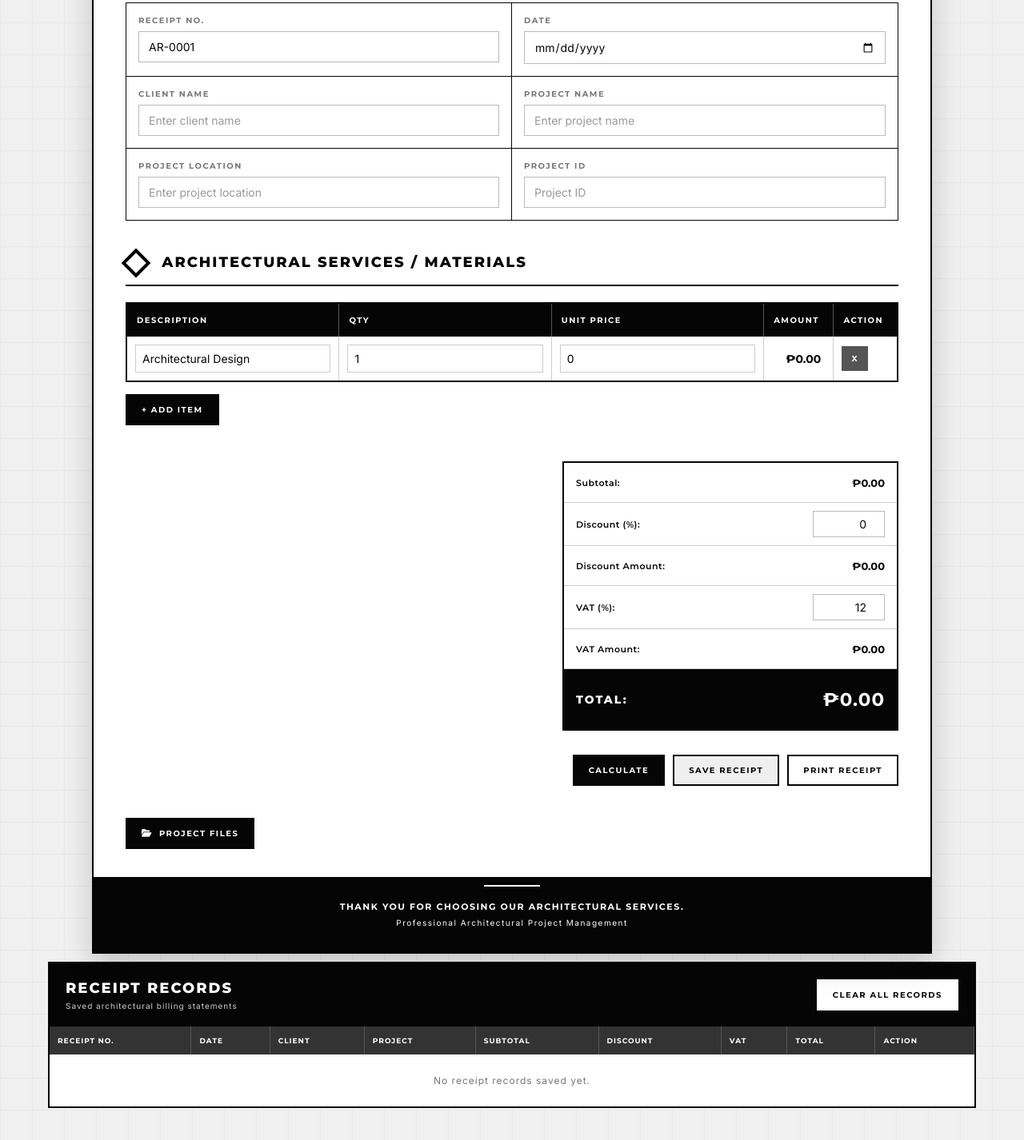
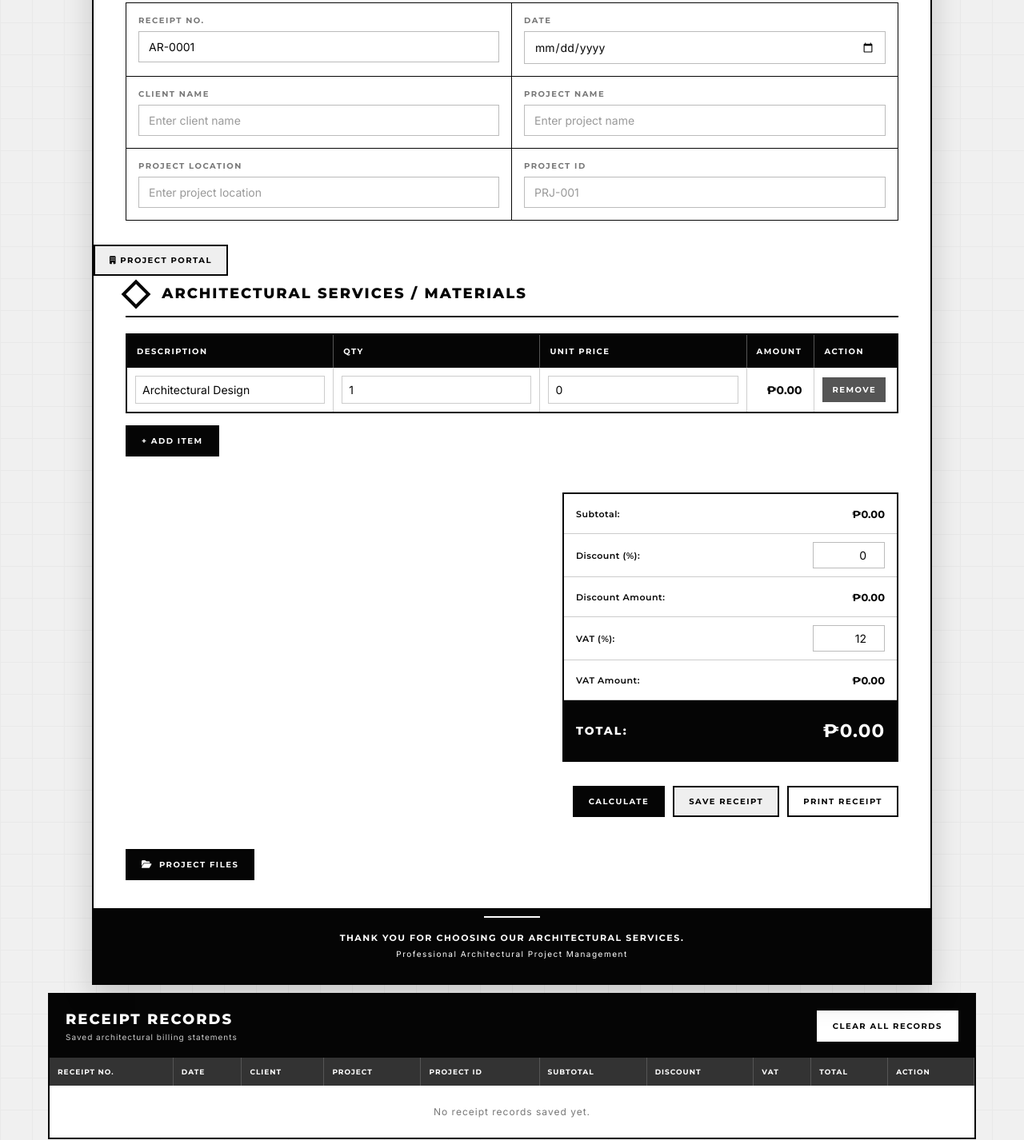
Before and after one commit to Requirements-byte/ProjectG, a plain HTML site: page index.html in a window 1280 px wide. Shown: the part 212-1638 px from the top of the page at 80% size. Drawn offline with Linux system fonts and the light colour scheme.

Commit message:
Update index.html

```diff
--- a/index.html
+++ b/index.html
@@ -5,9 +5,10 @@
     <meta charset="UTF-8">
     <meta name="viewport" content="width=device-width, initial-scale=1.0">
 
-    <title>Architectural Receipt Calculator</title>
+    <title>ARCHGEN - Architectural Receipt Calculator</title>
 
     <link rel="stylesheet" href="style.css">
+
     <link
         rel="stylesheet"
         href="https://cdnjs.cloudflare.com/ajax/libs/font-awesome/6.5.2/css/all.min.css"
@@ -18,9 +19,9 @@
 
 <div class="receipt-container">
 
-    <!-- ==========================================
+    <!-- =====================================================
          HEADER
-         ========================================== -->
+         ===================================================== -->
 
     <div class="header">
 
@@ -47,9 +48,9 @@
     </div>
 
 
-    <!-- ==========================================
+    <!-- =====================================================
          PROJECT INFORMATION
-         ========================================== -->
+         ===================================================== -->
 
     <div class="project-info">
 
@@ -136,7 +137,7 @@
             <input
                 type="text"
                 id="projectId"
-                placeholder="Project ID"
+                placeholder="PRJ-001"
             >
 
         </div>
@@ -144,9 +145,27 @@
     </div>
 
 
-    <!-- ==========================================
+    <!-- =====================================================
+         PROJECT PORTAL BUTTON
+         ===================================================== -->
+
+    <div class="project-portal-action">
+
+        <button
+            type="button"
+            class="btn portal-btn"
+            id="openProjectPortal"
+        >
+            <i class="fa-solid fa-building"></i>
+            Project Portal
+        </button>
+
+    </div>
+
+
+    <!-- =====================================================
          SERVICES
-         ========================================== -->
+         ===================================================== -->
 
     <h2>
         Architectural Services / Materials
@@ -176,8 +195,6 @@
 
         <tbody id="receiptBody">
 
-            <!-- DEFAULT ITEM -->
-
             <tr>
 
                 <td>
@@ -197,7 +214,8 @@
                         type="number"
                         class="qty"
                         value="1"
-                        min="1"
+                        min="0"
+                        step="1"
                     >
 
                 </td>
@@ -227,7 +245,7 @@
                         type="button"
                         class="btn remove-btn"
                     >
-                        X
+                        Remove
                     </button>
 
                 </td>
@@ -239,9 +257,9 @@
     </table>
 
 
-    <!-- ==========================================
+    <!-- =====================================================
          ADD ITEM
-         ========================================== -->
+         ===================================================== -->
 
     <button
         type="button"
@@ -252,14 +270,11 @@
     </button>
 
 
-    <!-- ==========================================
+    <!-- =====================================================
          SUMMARY
-         ========================================== -->
+         ===================================================== -->
 
     <div class="summary">
-
-
-        <!-- SUBTOTAL -->
 
         <div class="summary-row">
 
@@ -273,8 +288,6 @@
 
         </div>
 
-
-        <!-- DISCOUNT -->
 
         <div class="summary-row">
 
@@ -294,8 +307,6 @@
         </div>
 
 
-        <!-- DISCOUNT AMOUNT -->
-
         <div class="summary-row">
 
             <span>
@@ -308,8 +319,6 @@
 
         </div>
 
-
-        <!-- VAT -->
 
         <div class="summary-row">
 
@@ -329,8 +338,6 @@
         </div>
 
 
-        <!-- VAT AMOUNT -->
-
         <div class="summary-row">
 
             <span>
@@ -343,8 +350,6 @@
 
         </div>
 
-
-        <!-- GRAND TOTAL -->
 
         <div class="summary-row grand-total">
 
@@ -361,31 +366,62 @@
     </div>
 
 
-    <!-- ==========================================
+    <!-- =====================================================
          BUTTONS
-         ========================================== -->
+         ===================================================== -->
 
     <div class="button-container">
-    <button type="button" class="btn calculate-btn" id="calculate">
+
+        <button
+            type="button"
+            class="btn calculate-btn"
+            id="calculate"
+        >
             Calculate
         </button>
 
-    <button type="button" class="btn save-btn" id="saveReceipt">
+
+        <button
+            type="button"
+            class="btn save-btn"
+            id="saveReceipt"
+        >
             Save Receipt
         </button>
 
-    <button type="button" class="btn print-btn" id="printReceipt">
+
+        <button
+            type="button"
+            class="btn print-btn"
+            id="printReceipt"
+        >
             Print Receipt
         </button>
+
     </div>
-<a href="project-files.html" class="btn files-btn">
+
+
+    <!-- =====================================================
+         PROJECT FILES
+         ===================================================== -->
+
+    <div class="files-action">
+
+        <button
+            type="button"
+            class="btn files-btn"
+            id="openProjectFiles"
+        >
             <i class="fa-solid fa-folder-open"></i>
             Project Files
-</a>
+        </button>
 
-    <!-- ==========================================
+    </div>
+
+
+    <!-- =====================================================
          FOOTER
-         ========================================== -->
+         ===================================================== -->
 
     <div class="footer">
 
@@ -400,18 +436,28 @@
     </div>
 
 </div>
-<!-- ==========================================
+
+
+<!-- =========================================================
      RECEIPT RECORDS
-     ========================================== -->
+     ========================================================= -->
 
 <div class="records-section">
 
     <div class="records-header">
 
         <div>
-            <h2>Receipt Records</h2>
-            <p>Saved architectural billing statements</p>
+
+            <h2>
+                Receipt Records
+            </h2>
+
+            <p>
+                Saved architectural billing statements
+            </p>
+
         </div>
+
 
         <button
             type="button"
@@ -429,18 +475,24 @@
         <table id="recordsTable">
 
             <thead>
+
                 <tr>
+
                     <th>Receipt No.</th>
                     <th>Date</th>
                     <th>Client</th>
                     <th>Project</th>
+                    <th>Project ID</th>
                     <th>Subtotal</th>
                     <th>Discount</th>
                     <th>VAT</th>
                     <th>Total</th>
                     <th>Action</th>
+
                 </tr>
+
             </thead>
+
 
             <tbody id="recordsBody"></tbody>
 
@@ -459,10 +511,6 @@
 </div>
 
 
-<!-- ==========================================
-     JAVASCRIPT
-     ========================================== -->
-
 <script src="script.js"></script>
 
 </body>
```
Lines whose indentation alone changed are shown as unchanged.
